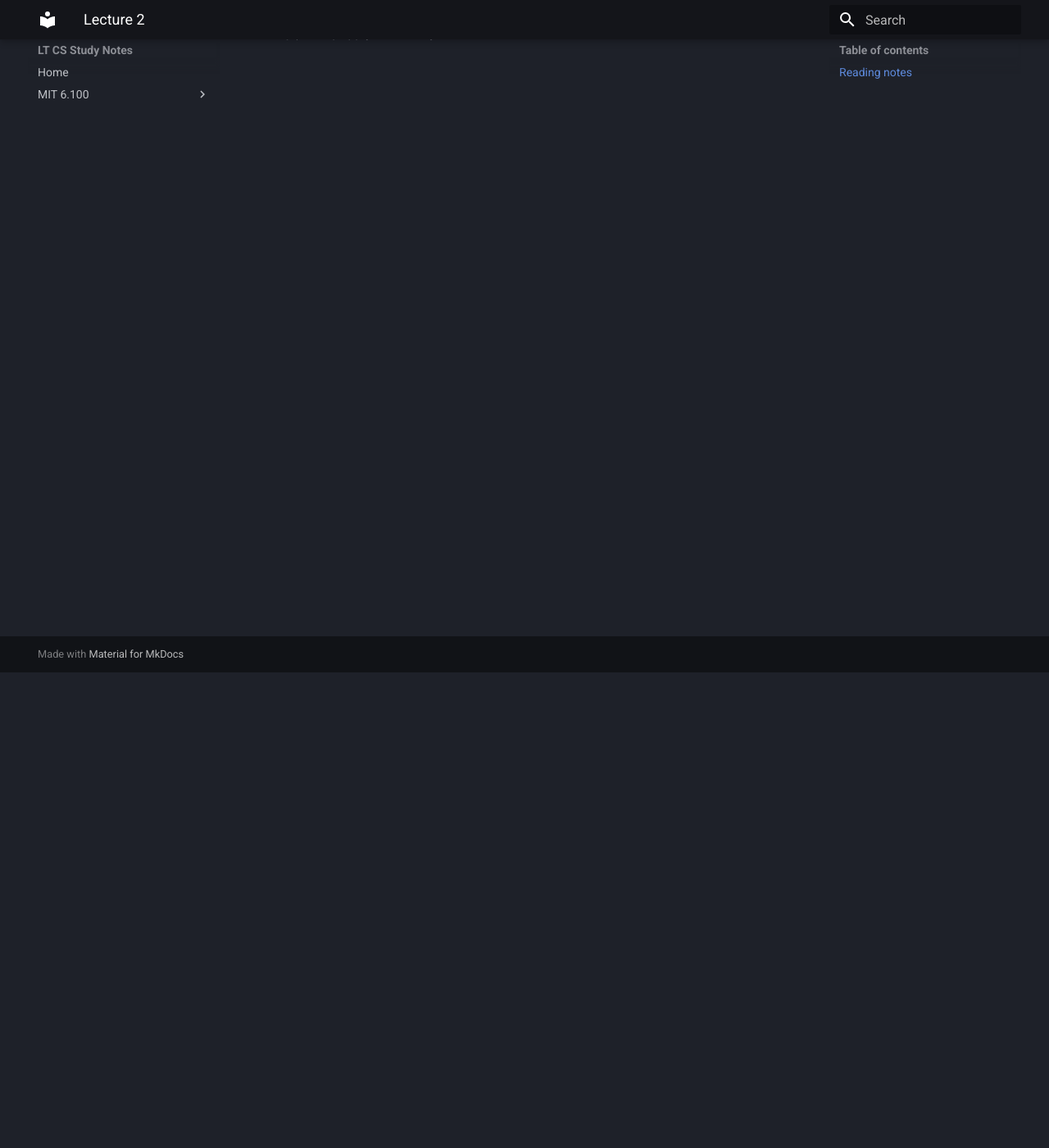
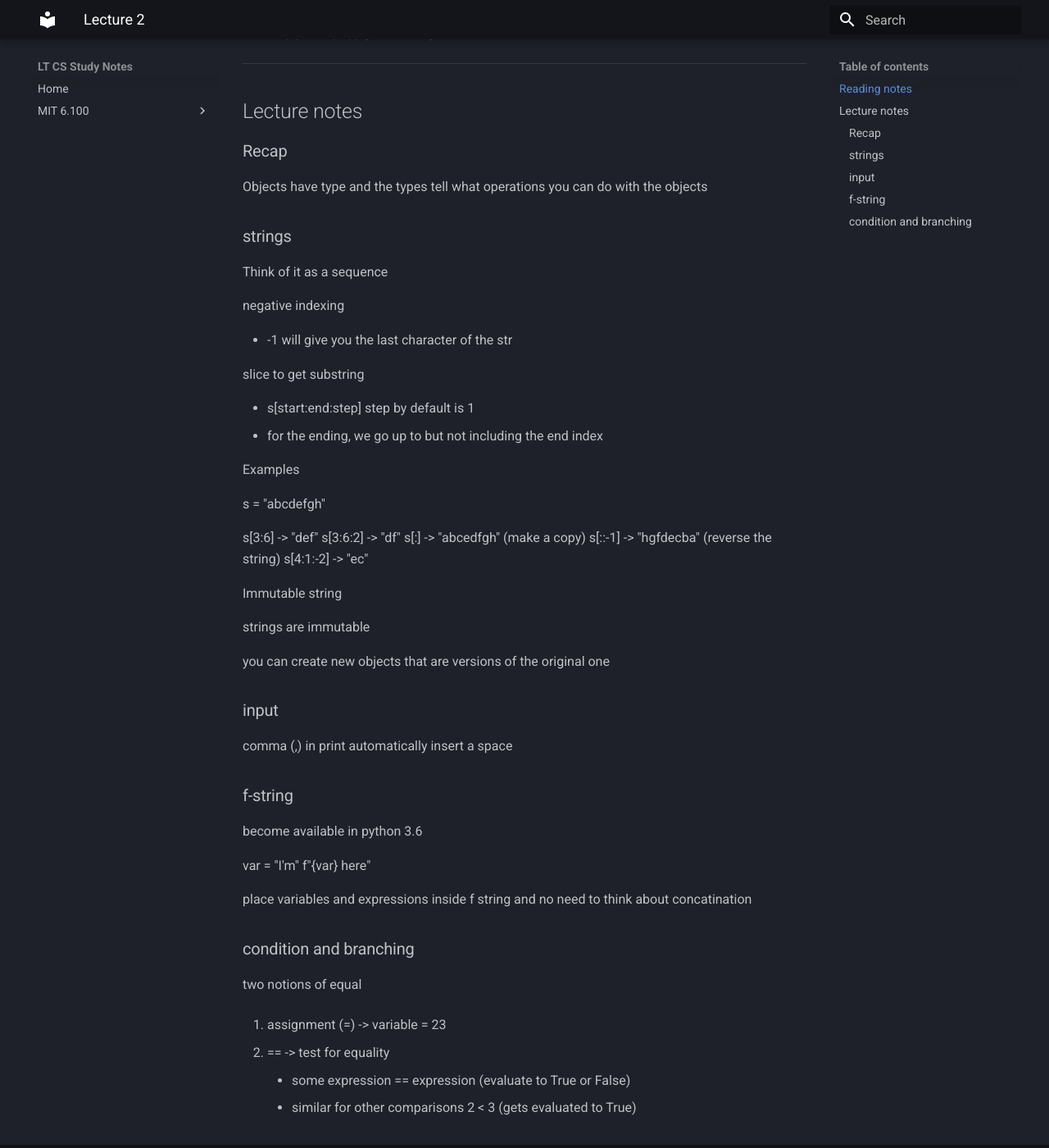
Before and after one commit to louiskwt/teach-myself-cs, an MkDocs documentation site: the page built from docs/6.100/lecture2.md, in a window 1280 px wide and 1400 px high, scrolled down 580 px. Shown: the whole window at 82% size. Built offline with MkDocs 1.6.1 and Material for MkDocs 9.7.7, drawn with Linux system fonts in a browser that asks for light colours.

Commit message:
add leacture 2 notes

```diff
--- a/docs/6.100/lecture2.md
+++ b/docs/6.100/lecture2.md
@@ -18,3 +18,63 @@ String in python is a non-secular object
 python map
 
 - map(f1, list) apply f1 to every item in the list
+
+---
+
+## Lecture notes
+
+### Recap
+
+Objects have type and the types tell what operations you can do with the objects
+
+### strings
+
+Think of it as a sequence
+
+negative indexing
+
+- -1 will give you the last character of the str
+
+slice to get substring
+
+- s[start:end:step] step by default is 1
+- for the ending, we go up to but not including the end index
+
+Examples
+
+s = "abcdefgh"
+
+s[3:6] -> "def"
+s[3:6:2] -> "df"
+s[:] -> "abcedfgh" (make a copy)
+s[::-1] -> "hgfdecba" (reverse the string)
+s[4:1:-2] -> "ec"
+
+Immutable string
+
+strings are immutable
+
+you can create new objects that are versions of the original one
+
+### input
+
+comma (,) in print automatically insert a space
+
+### f-string
+
+become available in python 3.6
+
+var = "I'm"
+f"{var} here"
+
+place variables and expressions inside f string and no need to think about concatination
+
+### condition and branching
+
+two notions of equal
+
+1. assignment (=) -> variable = 23
+
+2. == -> test for equality
+    - some expression == expression (evaluate to True or False)
+    - similar for other comparisons 2 < 3 (gets evaluated to True)
```
